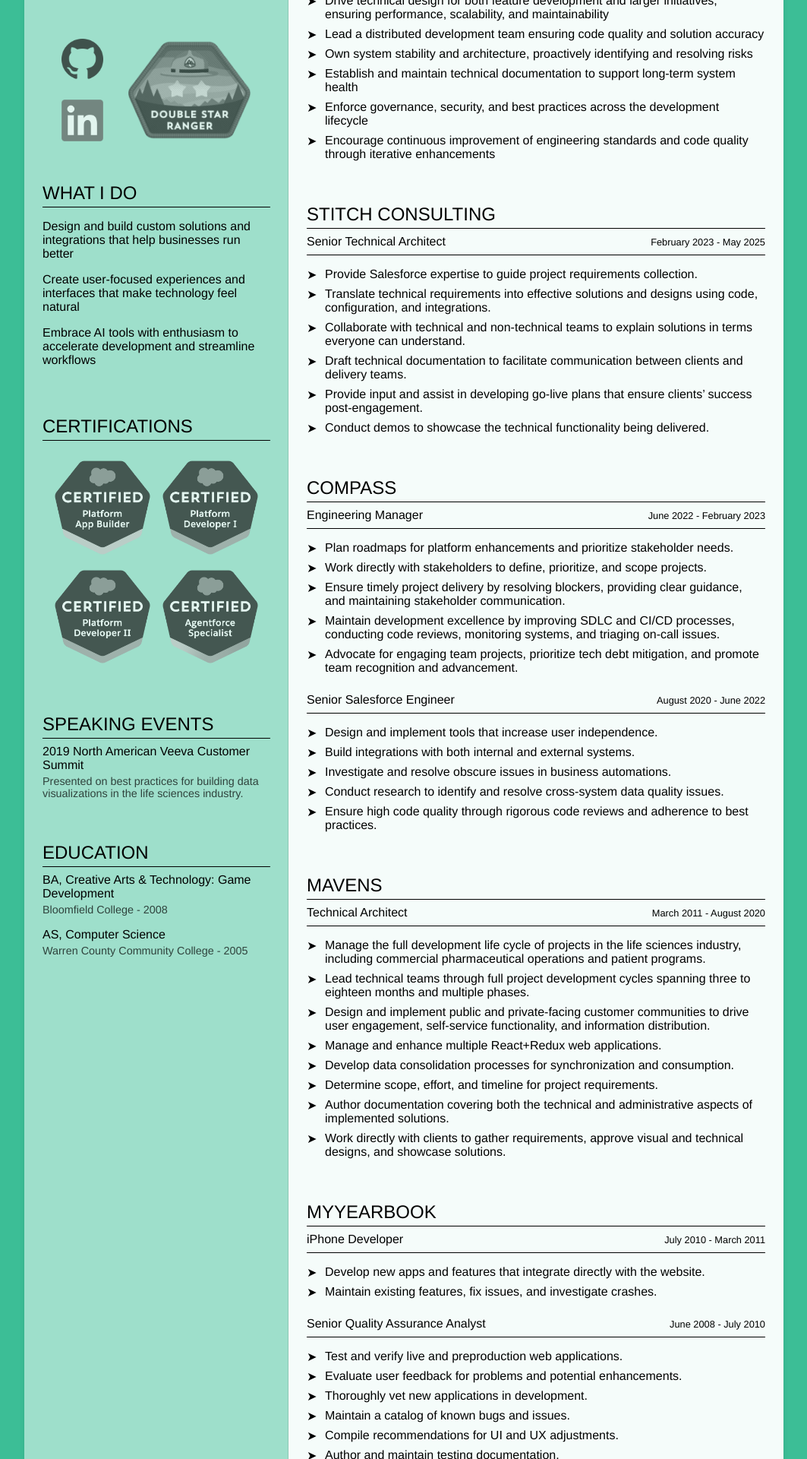
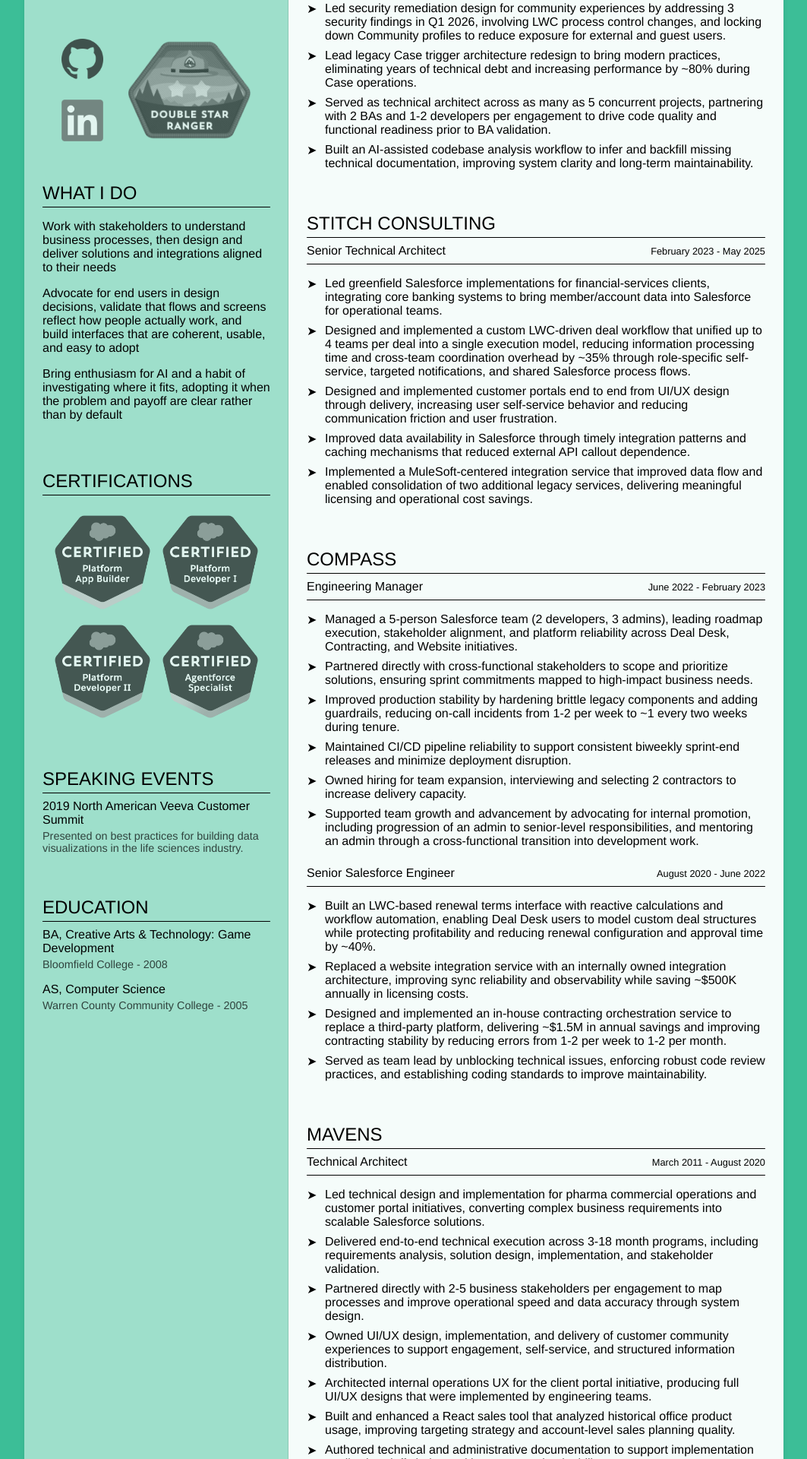
Before and after one commit to thajcak/resume, a React (Create React App) app: page / in a window 1280 px wide. Shown: the part 200-2120 px from the top of the page at 76% size, without its empty margins (108-1171 px from the left). Built offline with nearby package versions, Linux system fonts and the light colour scheme.

Commit message:
Resume adjustments

```diff
--- a/src/components/Summary.tsx
+++ b/src/components/Summary.tsx
@@ -6,9 +6,9 @@
     <div className="content">
       <SectionHeader title="What I Do" />
       <div className="summary">
-        <p>Design and build custom solutions and integrations that help businesses run better</p>
-        <p>Create user-focused experiences and interfaces that make technology feel natural</p>
-        <p>Embrace AI tools with enthusiasm to accelerate development and streamline workflows</p>
+        <p>Work with stakeholders to understand business processes, then design and deliver solutions and integrations aligned to their needs</p>
+        <p>Advocate for end users in design decisions, validate that flows and screens reflect how people actually work, and build interfaces that are coherent, usable, and easy to adopt</p>
+        <p>Bring enthusiasm for AI and a habit of investigating where it fits, adopting it when the problem and payoff are clear rather than by default</p>
       </div>
     </div>
   );
--- a/src/data/employment.ts
+++ b/src/data/employment.ts
@@ -15,15 +15,13 @@
       {
         title: "Senior Salesforce Developer",
         startDate: "2025-06-01",
+        endDate: "2025-03-24",
         responsibilities: [
-          "Act as technical architect for business analysts and the development team",
-          "Translating business requirements into scalable solutions",
-          "Drive technical design for both feature development and larger initiatives, ensuring performance, scalability, and maintainability",
-          "Lead a distributed development team ensuring code quality and solution accuracy",
-          "Own system stability and architecture, proactively identifying and resolving risks",
-          "Establish and maintain technical documentation to support long-term system health",
-          "Enforce governance, security, and best practices across the development lifecycle",
-          "Encourage continuous improvement of engineering standards and code quality through iterative enhancements"
+          "Re-architected Feedback and Question form frameworks serving 1k+ users weekly to improve scalability and maintainability, cutting component load time by ~50% and making future form changes more reliable and faster to deliver.",
+          "Led security remediation design for community experiences by addressing 3 security findings in Q1 2026, involving LWC process control changes, and locking down Community profiles to reduce exposure for external and guest users.",
+          "Lead legacy Case trigger architecture redesign to bring modern practices, eliminating years of technical debt and increasing performance by ~80% during Case operations.",
+          "Served as technical architect across as many as 5 concurrent projects, partnering with 2 BAs and 1-2 developers per engagement to drive code quality and functional readiness prior to BA validation.",
+          "Built an AI-assisted codebase analysis workflow to infer and backfill missing technical documentation, improving system clarity and long-term maintainability."
         ]
       }
     ]
@@ -36,12 +34,11 @@
         startDate: "2023-02-01",
         endDate: "2025-05-31",
         responsibilities: [
-          "Provide Salesforce expertise to guide project requirements collection.",
-          "Translate technical requirements into effective solutions and designs using code, configuration, and integrations.",
-          "Collaborate with technical and non-technical teams to explain solutions in terms everyone can understand.",
-          "Draft technical documentation to facilitate communication between clients and delivery teams.",
-          "Provide input and assist in developing go-live plans that ensure clients’ success post-engagement.",
-          "Conduct demos to showcase the technical functionality being delivered."
+          "Led greenfield Salesforce implementations for financial-services clients, integrating core banking systems to bring member/account data into Salesforce for operational teams.",
+          "Designed and implemented a custom LWC-driven deal workflow that unified up to 4 teams per deal into a single execution model, reducing information processing time and cross-team coordination overhead by ~35% through role-specific self-service, targeted notifications, and shared Salesforce process flows.",
+          "Designed and implemented customer portals end to end from UI/UX design through delivery, increasing user self-service behavior and reducing communication friction and user frustration.",
+          "Improved data availability in Salesforce through timely integration patterns and caching mechanisms that reduced external API callout dependence.",
+          "Implemented a MuleSoft-centered integration service that improved data flow and enabled consolidation of two additional legacy services, delivering meaningful licensing and operational cost savings."
         ]
       }
     ]
@@ -54,11 +51,12 @@
         startDate: "2022-06-01",
         endDate: "2023-02-28",
         responsibilities: [
-          "Plan roadmaps for platform enhancements and prioritize stakeholder needs.",
-          "Work directly with stakeholders to define, prioritize, and scope projects.",
-          "Ensure timely project delivery by resolving blockers, providing clear guidance, and maintaining stakeholder communication.",
-          "Maintain development excellence by improving SDLC and CI/CD processes, conducting code reviews, monitoring systems, and triaging on-call issues.",
-          "Advocate for engaging team projects, prioritize tech debt mitigation, and promote team recognition and advancement."
+          "Managed a 5-person Salesforce team (2 developers, 3 admins), leading roadmap execution, stakeholder alignment, and platform reliability across Deal Desk, Contracting, and Website initiatives.",
+          "Partnered directly with cross-functional stakeholders to scope and prioritize solutions, ensuring sprint commitments mapped to high-impact business needs.",
+          "Improved production stability by hardening brittle legacy components and adding guardrails, reducing on-call incidents from 1-2 per week to ~1 every two weeks during tenure.",
+          "Maintained CI/CD pipeline reliability to support consistent biweekly sprint-end releases and minimize deployment disruption.",
+          "Owned hiring for team expansion, interviewing and selecting 2 contractors to increase delivery capacity.",
+          "Supported team growth and advancement by advocating for internal promotion, including progression of an admin to senior-level responsibilities, and mentoring an admin through a cross-functional transition into development work."
         ]
       },
       {
@@ -66,11 +64,10 @@
         startDate: "2020-08-01",
         endDate: "2022-06-30",
         responsibilities: [
-          "Design and implement tools that increase user independence.",
-          "Build integrations with both internal and external systems.",
-          "Investigate and resolve obscure issues in business automations.",
-          "Conduct research to identify and resolve cross-system data quality issues.",
-          "Ensure high code quality through rigorous code reviews and adherence to best practices."
+          "Built an LWC-based renewal terms interface with reactive calculations and workflow automation, enabling Deal Desk users to model custom deal structures while protecting profitability and reducing renewal configuration and approval time by ~40%.",
+          "Replaced a website integration service with an internally owned integration architecture, improving sync reliability and observability while saving ~$500K annually in licensing costs.",
+          "Designed and implemented an in-house contracting orchestration service to replace a third-party platform, delivering ~$1.5M in annual savings and improving contracting stability by reducing errors from 1-2 per week to 1-2 per month.",
+          "Served as team lead by unblocking technical issues, enforcing robust code review practices, and establishing coding standards to improve maintainability."
         ]
       }
     ]
@@ -83,14 +80,13 @@
         startDate: "2011-03-01",
         endDate: "2020-08-31",
         responsibilities: [
-          "Manage the full development life cycle of projects in the life sciences industry, including commercial pharmaceutical operations and patient programs.",
-          "Lead technical teams through full project development cycles spanning three to eighteen months and multiple phases.",
-          "Design and implement public and private-facing customer communities to drive user engagement, self-service functionality, and information distribution.",
-          "Manage and enhance multiple React+Redux web applications.",
-          "Develop data consolidation processes for synchronization and consumption.",
-          "Determine scope, effort, and timeline for project requirements.",
-          "Author documentation covering both the technical and administrative aspects of implemented solutions.",
-          "Work directly with clients to gather requirements, approve visual and technical designs, and showcase solutions."
+          "Led technical design and implementation for pharma commercial operations and customer portal initiatives, converting complex business requirements into scalable Salesforce solutions.",
+          "Delivered end-to-end technical execution across 3-18 month programs, including requirements analysis, solution design, implementation, and stakeholder validation.",
+          "Partnered directly with 2-5 business stakeholders per engagement to map processes and improve operational speed and data accuracy through system design.",
+          "Owned UI/UX design, implementation, and delivery of customer community experiences to support engagement, self-service, and structured information distribution.",
+          "Architected internal operations UX for the client portal initiative, producing full UI/UX designs that were implemented by engineering teams.",
+          "Built and enhanced a React sales tool that analyzed historical office product usage, improving targeting strategy and account-level sales planning quality.",
+          "Authored technical and administrative documentation to support implementation quality, handoff clarity, and long-term maintainability."
         ]
       }
     ]
@@ -103,8 +99,11 @@
         startDate: "2010-07-01",
         endDate: "2011-03-31",
         responsibilities: [
-          "Develop new apps and features that integrate directly with the website.",
-          "Maintain existing features, fix issues, and investigate crashes."
+          "Shipped Objective-C features and fixes in sync with web launches, using the Three20 framework and APIs tied to core site functionality.",
+          "Established the enterprise Apple developer account and distribution practices for internal and external app delivery.",
+          "Implement CI/CD for iPhone builds, including an internal webpage for distributing builds to the team, standardizing releases and reducing manual packaging overhead.",
+          "Triaged crash logs and prioritized fixes to improve app stability and reduce recurring production issues.",
+          "Implemented and coordinated push notifications with server engineers so mobile and backend behavior stayed aligned."
         ]
       },
       {
@@ -112,12 +111,12 @@
         startDate: "2008-06-01",
         endDate: "2010-07-31",
         responsibilities: [
-          "Test and verify live and preproduction web applications.",
-          "Evaluate user feedback for problems and potential enhancements.",
-          "Thoroughly vet new applications in development.",
-          "Maintain a catalog of known bugs and issues.",
-          "Compile recommendations for UI and UX adjustments.",
-          "Author and maintain testing documentation."
+          "Ran daily outbound email tests across providers to catch delivery, rendering, and integration issues before they reached users.",
+          "Owned QA for the Games section and reward flows, validating how games integrated with site-wide currency.",
+          "Tested new features in preproduction and production, documenting defects and working to protect release quality.",
+          "Reproduced complex bugs and defined clear replication paths so engineering could fix issues faster and with fewer round trips.",
+          "Authored and maintained testing scripts and documentation to support repeatable coverage and consistent test execution.",
+          "Translated user feedback and product behavior into UX recommendations and prioritized fixes alongside functional defects."
         ]
       }
     ]
--- a/src/data/skills.ts
+++ b/src/data/skills.ts
@@ -30,7 +30,7 @@
   },
   {
     type: "Tools",
-    skills: ["1Password", "ChatGPT", "Cursor", "Fork", "Illuminated Cloud", "IntelliJ", "Postman", "VSCode"]
+    skills: ["ChatGPT", "Claude Code", "Cursor", "Postman", "VSCode"]
   },
   {
     type: "Salesforce Clouds",
```
Also changed, not shown: 2 other files (tests, documents, lock files or other folders).
